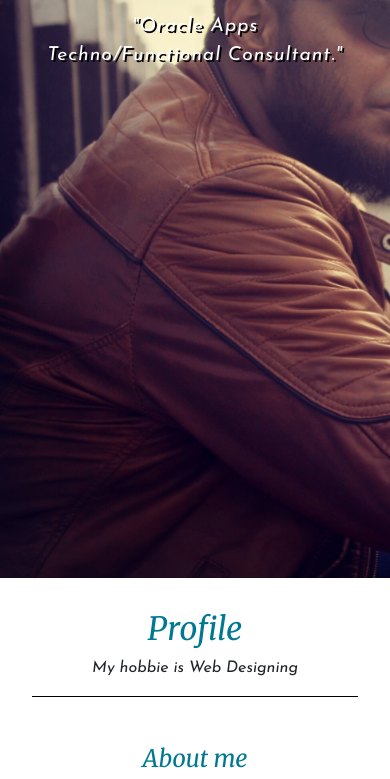
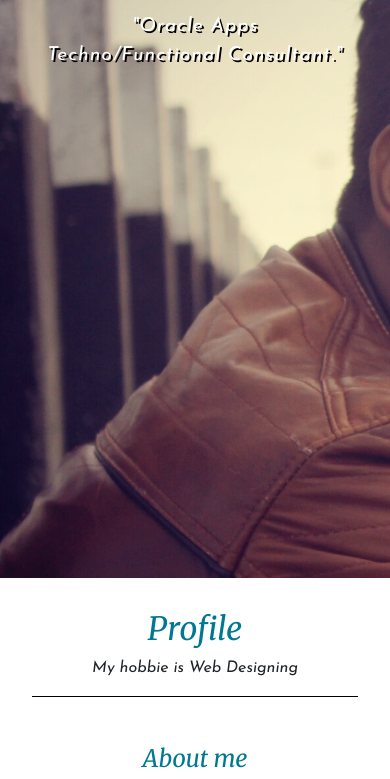
Before and after one commit to asifsheriff/MohammedAsifSheriff, a plain HTML site: page index.html in a window 390 px wide. Shown: the part 282-1061 px from the top of the page. Drawn offline with nearby package versions, Linux system fonts and the light colour scheme; a web font is replaced by a local one.

Commit message:
Update styles.css

```diff
--- a/css/styles.css
+++ b/css/styles.css
@@ -369,7 +369,7 @@ body{
 /* Resizing the bg image */
 
   #header{
-    background-image: url(../image/poster.jpg);
+    background-image: url(../image/poster-mob.jpg);
     /* background-size: 100% 50%; */
   }
 
```
